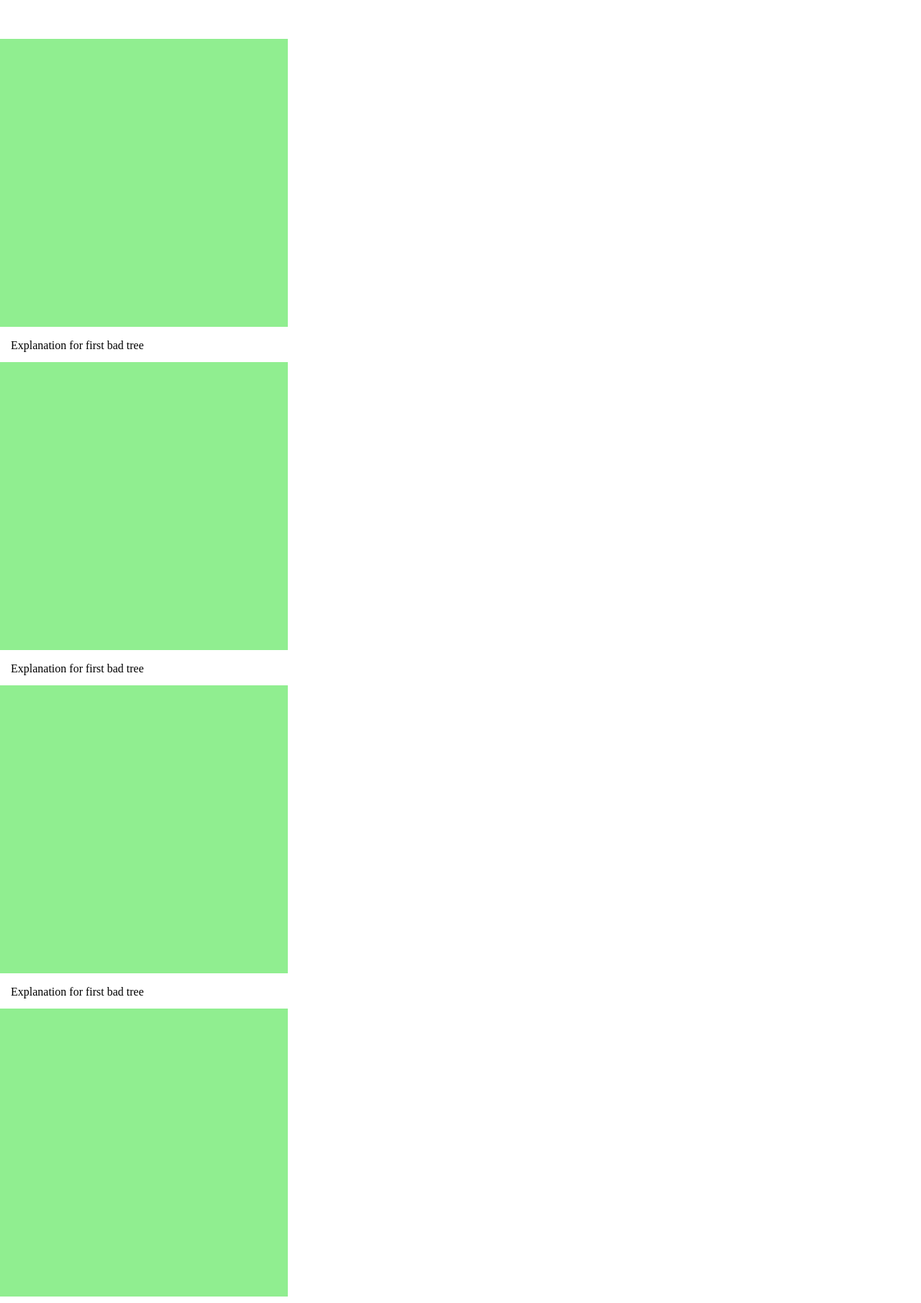
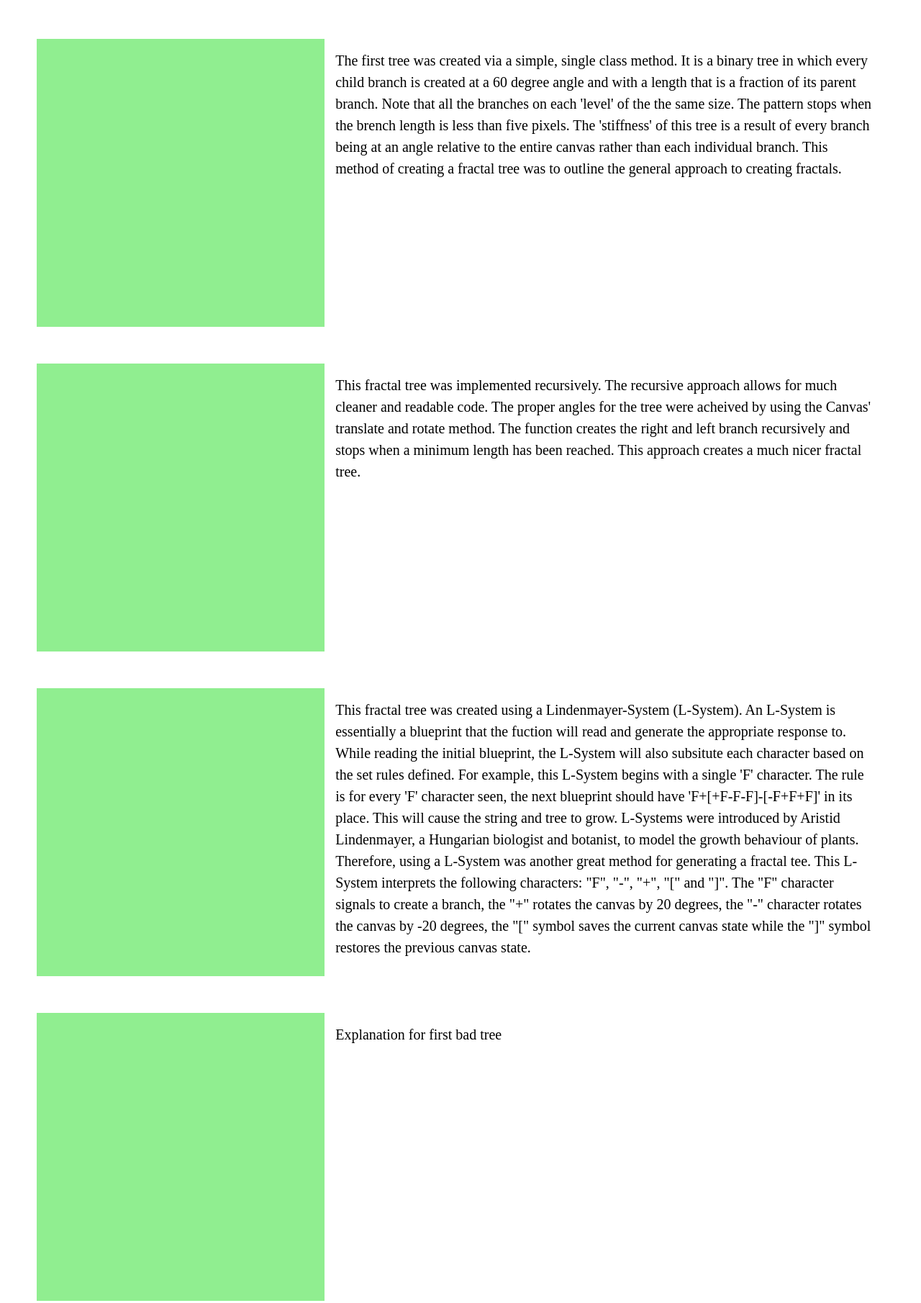
Before and after one commit to cgomezz13/fractaltrees, a website built with webpack: page index.html in a window 1280 px wide. Shown: the part 580-2390 px from the top of the page at 72% size. Built offline with nearby package versions, Linux system fonts and the light colour scheme.

Commit message:
added explanation for L-system tree

```diff
--- a/app/assets/stylesheets/main.css
+++ b/app/assets/stylesheets/main.css
@@ -26,6 +26,8 @@ h1 {
 
 .tree-explanation {
   padding: 15px;
+  font-size: 20px;
+  line-height: 1.5;
 }
 
 .reference-trees {
@@ -48,3 +50,8 @@ h1 {
   padding: 1em 2em;
   line-height: 1.5;
 }
+
+.canvas-slides {
+  margin: 4%;
+  display: flex;
+}
--- a/index.html
+++ b/index.html
@@ -27,22 +27,23 @@
       </p>
     </div>
 
-    <section class='canvas1'>
+    <section class='canvas-slides'>
       <canvas class='canvas-background' id='canvas-1' height=400 width=400 ></canvas>
 
-      <p class='tree-explanation' align='left'>Explanation for first bad tree</p>
+      <p class='tree-explanation' align='left'>The first tree was created via a simple, single class method. It is a binary tree in which every child branch is created at a 60 degree angle and with a length that is a fraction of its parent branch. Note that all the branches on each 'level' of the the same size. The pattern stops when the brench length is less than five pixels. The 'stiffness' of this tree is a result of every branch being at an angle relative to the entire canvas rather than each individual branch. This method of creating a fractal tree was to outline the general approach to creating fractals. </p>
     </section>
 
     <section class='canvas-slides'>
       <canvas class='canvas-background' id='canvas-2' height=400 width=400 ></canvas>
 
-      <p class='tree-explanation' align='left'>Explanation for first bad tree</p>
+      <p class='tree-explanation' align='left'>This fractal tree was implemented recursively. The recursive approach allows for much cleaner and readable code. The proper angles for the tree were acheived by using the Canvas' translate and rotate method. The function creates the right and left branch recursively and stops when a minimum length has been reached. This approach creates a much nicer fractal tree. </p>
     </section>
 
     <section class='canvas-slides'>
       <canvas class='canvas-background' id='canvas-3' height=400 width=400 ></canvas>
 
-      <p class='tree-explanation' align='left'>Explanation for first bad tree</p>
+      <p class='tree-explanation' align='left'>This fractal tree was created using a Lindenmayer-System (L-System). An L-System is essentially a blueprint that the fuction will read and generate the appropriate response to. While reading the initial blueprint, the L-System will also subsitute each character based on the set rules defined. For example, this L-System begins with a single 'F' character. The rule is for every 'F' character seen, the next blueprint should have 'F+[+F-F-F]-[-F+F+F]' in its place. This will cause the string and tree to grow. L-Systems were introduced by Aristid Lindenmayer, a Hungarian biologist and botanist, to model the growth behaviour of plants. Therefore, using a L-System was another great method for generating a fractal tee. This L-System interprets the following characters: "F", "-", "+", "[" and "]". The "F" character signals to create a branch, the "+" rotates the canvas by 20 degrees, the "-" character rotates the canvas by -20 degrees, the "[" symbol saves the current canvas state while the "]" symbol restores the previous canvas state.
+      </p>
     </section>
 
     <section class='canvas-slides'>
@@ -51,10 +52,6 @@
       <p class='tree-explanation' align='left'>Explanation for first bad tree</p>
     </section>
 
-
-    <button id='slide-left'>&#10094;</button>
-    <button id='slide-right'>&#10095;</button>
-
     <script src="./app/assets/javascripts/bundle.js"></script>
   </body>
 </html>
--- a/lib/entry.js
+++ b/lib/entry.js
@@ -28,9 +28,9 @@ document.addEventListener("DOMContentLoaded", () => {
   let oocanvas = document.getElementById("canvas-4");
   var ctx4 = oocanvas.getContext("2d");
   let start = [400 / 2, 400];
-  let end = [400 / 2, 400 - 100];
+  let end = [400 / 2, 400 - 80];
   let commands = [];
-  let root = new OOTree(ctx4, start, end, 100, Math.PI / 2);
+  let root = new OOTree(ctx4, start, end, 80, Math.PI / 2);
   oocanvas.addEventListener("click", () => {
     commands[0] = root; // root
     for (var j = commands.length - 1; j >= 0; j--) {
```
Also changed, not shown: lib/recursive.js (+3 -4 lines).
